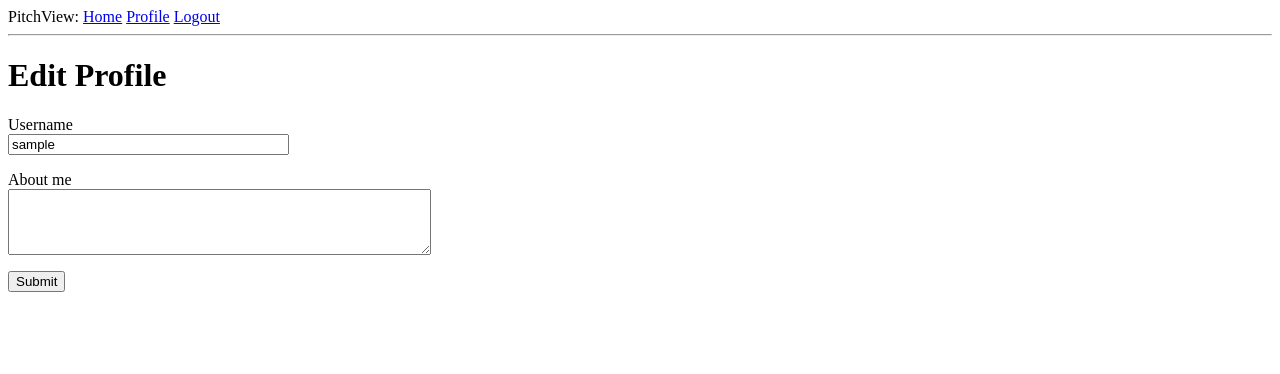
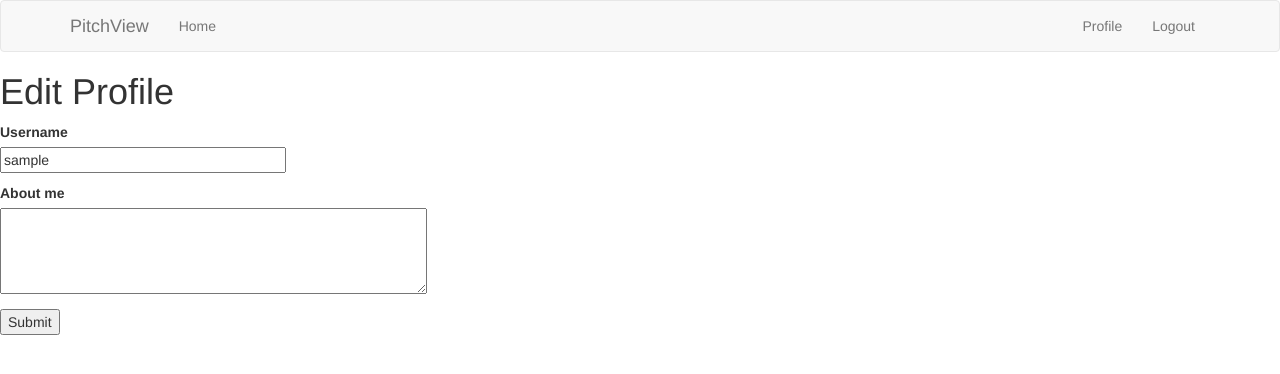
Before and after one commit to tc-mwangi/pitch-view, a Flask app: page /edit_profile in a window 1280 px wide. Shown: the top 374 px of the page. Run offline with Flask 2, Linux system fonts and the light colour scheme; the visitor is signed in with stand-in values (Sample User, id 1); data comes from the database, SQL or seed files in the repository; both versions use the stored data as it was after the commit; some libraries are stand-ins or nearby versions.

Commit message:
add bootstrap to base.html

```diff
--- a/app/templates/base.html
+++ b/app/templates/base.html
@@ -1,34 +1,50 @@
-<html>
-    <head>
-        {% if title%}
-        <title>{{title}}- say, sell</title>
-        {% else %}
-        <title>Welcome to Pitch View!</title>
-        {% endif %}
-    </head>
+{% extends 'bootstrap/base.html' %}
 
-    <body>
-        <!-- navigation bar -->
-        <div>PitchView:
-            <a href="{{ url_for('index') }}">Home</a>
-            {% if current_user.is_anonymous %}
-            <a href="{{ url_for('login') }}">Login</a>
-            {% else %}
-            <a href="{{ url_for('user', username=current_user.username) }}">Profile</a>
-            <a href="{{ url_for('logout') }}">Logout</a>
-            {% endif %}
+{% block title %}
+    {% if title %}{{ title }} - PitchView{% else %}Welcome to PitchView{% endif %}
+{% endblock %}
+
+{% block navbar %}
+<nav class="navbar navbar-default">
+    <div class="container">
+        <div class="navbar-header">
+            <button type="button" class="navbar-toggle collapsed" data-toggle="collapse" data-target="#bs-example-navbar-collapse-1" aria-expanded="false">
+                <span class="sr-only">Toggle navigation</span>
+                <span class="icon-bar"></span>
+                <span class="icon-bar"></span>
+                <span class="icon-bar"></span>
+            </button>
+            <a class="navbar-brand" href="{{ url_for('index') }}">PitchView</a>
         </div>
-        <!-- end navigation -->
-        <hr>
+        <div class="collapse navbar-collapse" id="bs-example-navbar-collapse-1">
+            <ul class="nav navbar-nav">
+                <li><a href="{{ url_for('index') }}">Home</a></li>
+
+            </ul>
+            <ul class="nav navbar-nav navbar-right">
+                {% if current_user.is_anonymous %}
+                <li><a href="{{ url_for('login') }}">Login</a></li>
+                {% else %}
+                <li><a href="{{ url_for('user', username=current_user.username) }}">Profile</a></li>
+                <li><a href="{{ url_for('logout') }}">Logout</a></li>
+                {% endif %}
+            </ul>
+        </div>
+    </div>
+</nav>
+{% endblock %}
+
+{% block content %}
+    <div class="container">
         {% with messages = get_flashed_messages() %}
         {% if messages %}
-        <ul>
             {% for message in messages %}
-            <li>{{ message }}</li>
+            <div class="alert alert-info" role="alert">{{ message }}</div>
             {% endfor %}
-        </ul>
         {% endif %}
         {% endwith %}
-        {% block content %}{% endblock %}
-    </body>
-</html>
+
+        {# application content needs to be provided in the app_content block #}
+        {% block app_content %}{% endblock %}
+    </div>
+{% endblock %}
```
Also changed, not shown: app.db.
